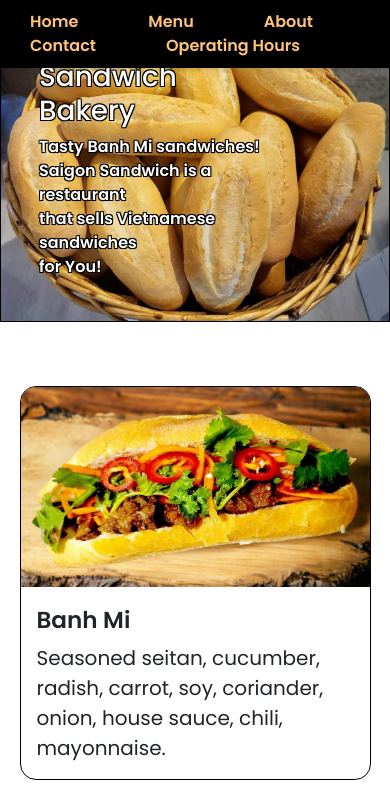
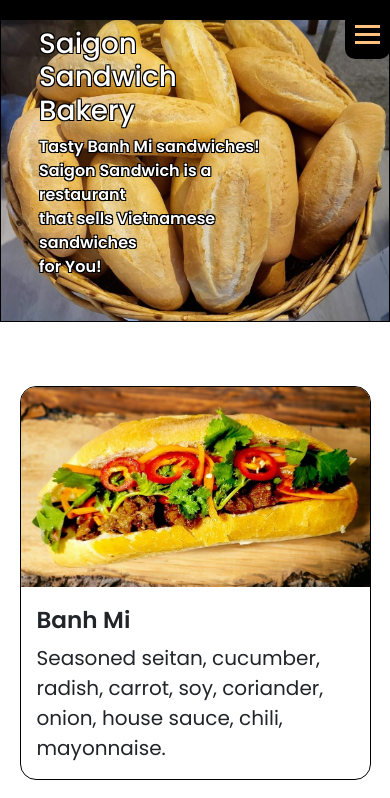
Before and after one commit to Kudoo39/ecommerce-app, a React (Vite) app: page / in a window 390 px wide. Shown: the top 798 px of the page. Built offline with nearby package versions, Linux system fonts and the light colour scheme.

Commit message:
adding toggle button for small devices

```diff
--- a/src/components/Nav/Nav.css
+++ b/src/components/Nav/Nav.css
@@ -30,8 +30,71 @@ nav {
   color: whitesmoke;
 }
 
-@media (max-width: 600px) {
+.nav-toggle {
+  display: none;
+  background: black;
+  border-radius: 10px;
+  border: none;
+  cursor: pointer;
+  padding: 10px;
+  position: absolute;
+  top: 10px;
+  right: 0px;
+  z-index: 2;
+}
+
+.line {
+  display: block;
+  width: 30px;
+  height: 3px;
+  background-color: #ffc27d;
+  margin: 6px auto;
+  transition: background-color 0.3s ease;
+}
+
+@media (max-width: 860px) {
+  .nav-list {
+    list-style: none;
+    display: flex;
+    flex-direction: column;
+    align-items: center;
+    justify-content: center;
+    background-color: black;
+    width: 100%;
+    height: 0;
+    overflow: hidden;
+    transition: height 0.3s ease-in-out;
+  }
+
+  .nav-list.open {
+    height: 300px;
+  }
+
   .nav-list a {
-    font-size: 16px;
+    text-decoration: none;
+    color: #ffc27d;
+    padding: 10px;
+  }
+
+  .nav-toggle {
+    display: block;
+    background-color: black;
+    color: #ffc27d;
+    border: none;
+    cursor: pointer;
+    padding: 10px;
+    text-align: center;
+  }
+
+  .nav-toggle.open {
+    background-color: black;
+  }
+
+  .line {
+    display: block;
+    width: 25px;
+    height: 3px;
+    background-color: #ffc27d;
+    margin: 5px auto;
   }
 }
--- a/src/components/Nav/Nav.jsx
+++ b/src/components/Nav/Nav.jsx
@@ -1,17 +1,32 @@
-import React from "react";
+import React, { useState } from "react";
 import "./Nav.css";
 import { Link } from "react-router-dom";
 
 const Nav = () => {
+  const [isNavOpen, setIsNavOpen] = useState(false);
+
+  const toggleNav = () => {
+    setIsNavOpen(!isNavOpen);
+  };
+
   return (
     <nav>
-      <ul className="nav-list">
+      <ul className={`nav-list ${isNavOpen ? "open" : ""}`}>
         <Link to="/">Home</Link>
         <Link to="/menu">Menu</Link>
         <Link to="/about">About</Link>
         <Link to="/contact">Contact</Link>
         <Link to="/hour">Operating Hours</Link>
       </ul>
+
+      <button
+        className={`nav-toggle ${isNavOpen ? "open" : ""}`}
+        onClick={toggleNav}
+      >
+        <span className="line"></span>
+        <span className="line"></span>
+        <span className="line"></span>
+      </button>
     </nav>
   );
 };
```
